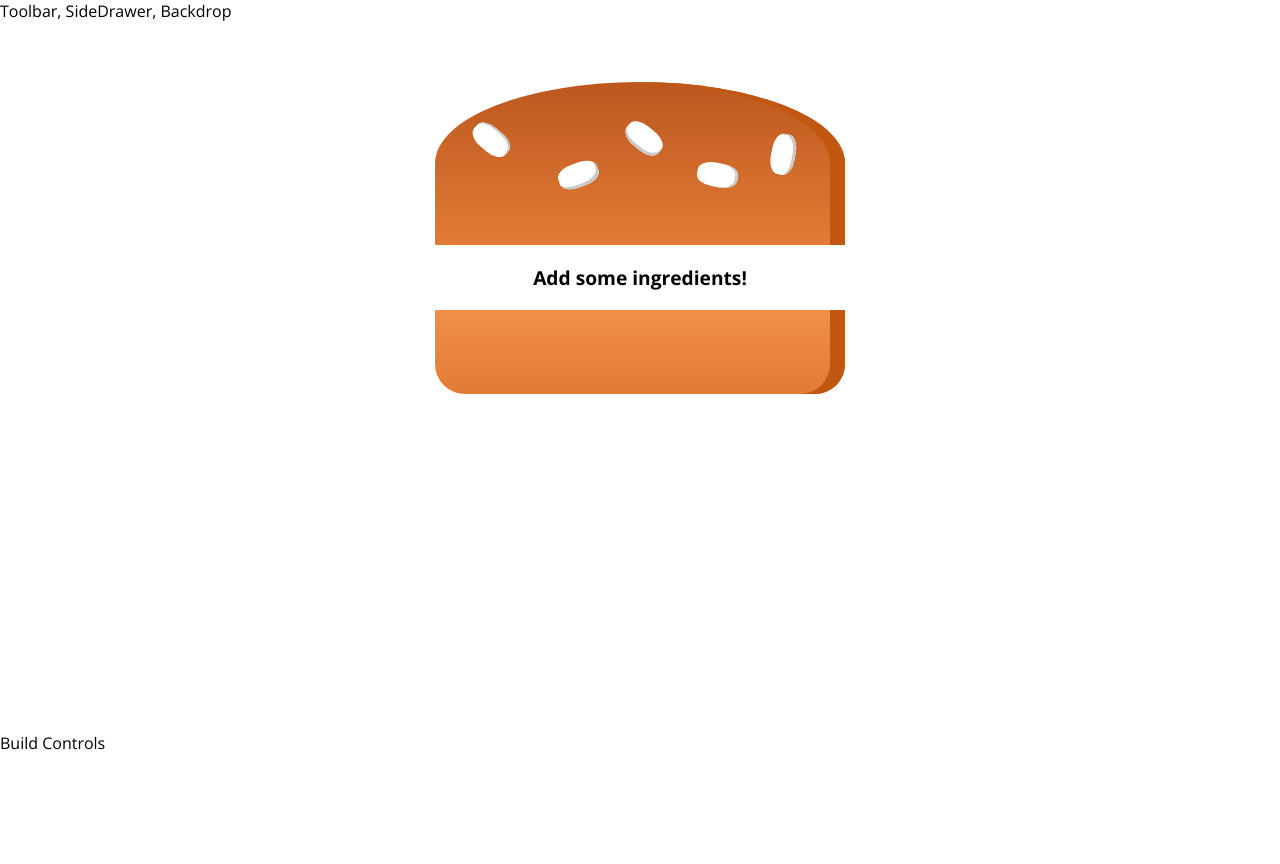
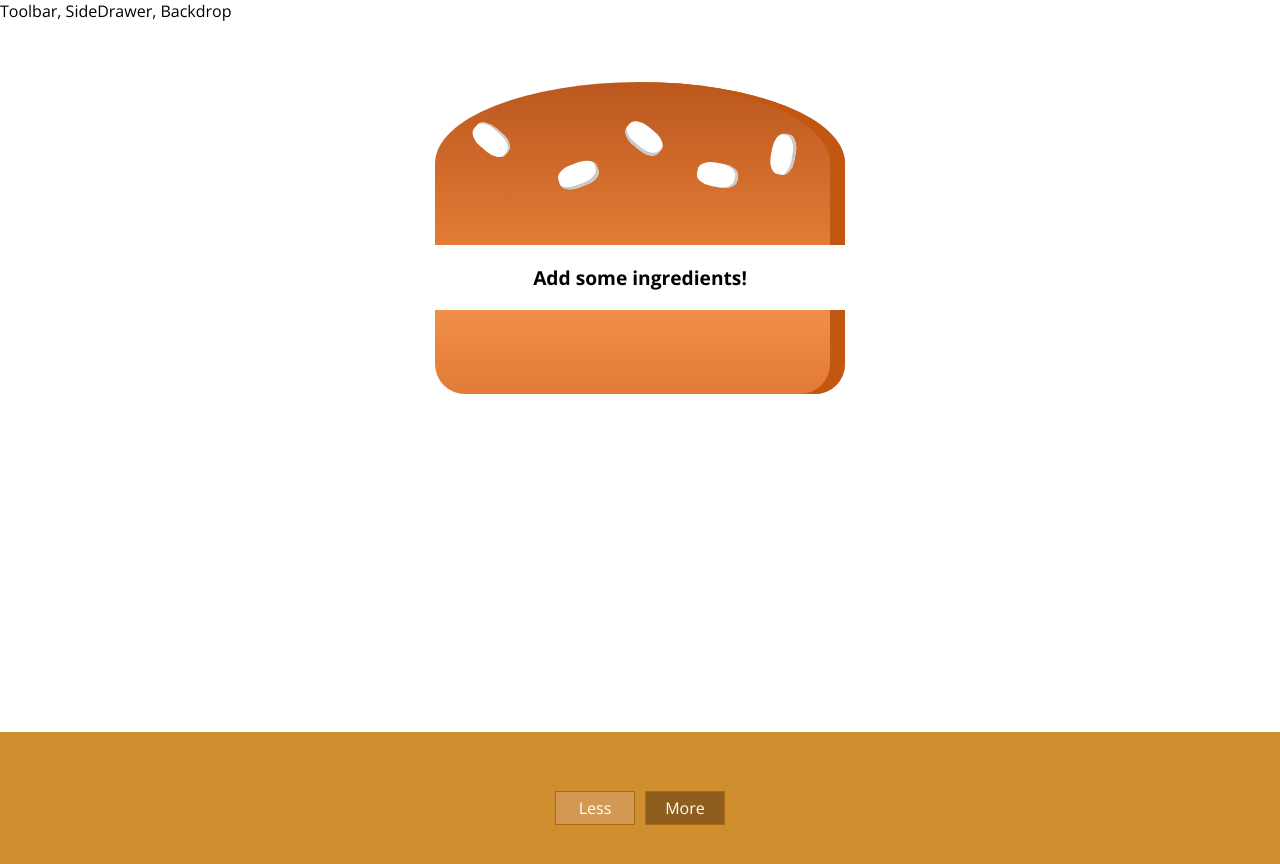
Before and after one commit to youssef-md/The-Burger-Builder, a React app: page / in a window 1280 px wide. Shown: the top 864 px of the page. Before the commit the page ends 800 px from the top, so only its background shows below. Built offline with nearby package versions, Linux system fonts and the light colour scheme.

Commit message:
BuildControl component and using BuildControls into BurgerBuilder

```diff
--- /dev/null
+++ b/src/components/Burger/BuildControls/BuildControl/BuildControl.css
@@ -0,0 +1,56 @@
+.BuildControl {
+  display: flex;
+  justify-content: space-between;
+  align-items: center;
+  margin: 5px 0;
+}
+
+.BuildControl button {
+  display: block;
+  font: inherit;
+  padding: 5px;
+  margin: 0 5px;
+  width: 80px;
+  border: 1px solid #AA6817;
+  cursor: pointer;
+  outline: none;
+}
+
+.BuildControl button:disabled {
+  background-color: #AC9980;
+  border: 1px solid #7E7365;
+  color: #ccc;
+  cursor: default;
+}
+
+.BuildControl button:hover:disabled {
+  background-color: #AC9980;
+  color: #ccc;
+  cursor: not-allowed;
+}
+
+.Label {
+  padding: 10px;
+  font-weight: bold;
+  width: 80px;
+}
+
+.BuildControl .Less {
+  background-color: #D39952;
+  color: white;
+}
+
+.BuildControl .More {
+  background-color: #8F5E1E;
+  color: white;
+}
+
+.BuildControl .Less:hover, .BuildControl .Less:active {
+  background-color: #DAA972;
+  color: white;
+}
+
+.BuildControl .More:hover,.BuildControl .More:active {
+  background-color: #99703F;
+  color: white;
+}
--- /dev/null
+++ b/src/components/Burger/BuildControls/BuildControl/BuildControl.js
@@ -0,0 +1,12 @@
+import React from 'react'
+import styles from './BuildControl.css'
+
+const BuildControl = (props) => (
+  <div className = { styles.BuildControl }>
+    <h1 className = { styles.label }>{ props.label }</h1>
+    <button className = { styles.Less }>Less</button>
+    <button className = { styles.More }>More</button>
+  </div>
+)
+
+export default BuildControl
--- a/src/components/Burger/BuildControls/BuildControls.css
+++ b/src/components/Burger/BuildControls/BuildControls.css
@@ -3,5 +3,6 @@
   background-color: #CF8F2E;
   display: flex;
   flex-flow: column;
-
+  align-items: center;
+  padding: 50px 0px;
 }
--- a/src/components/Burger/BuildControls/BuildControls.js
+++ b/src/components/Burger/BuildControls/BuildControls.js
@@ -1,8 +1,10 @@
 import React from 'react'
+import styles from './BuildControls.css'
+import BuildControl from './BuildControl/BuildControl'
 
 const BuildControls = (props) => (
-  <div>
-
+  <div className = { styles.BuildControls }>
+    <BuildControl />
   </div>
 )
 
--- a/src/containers/BurgerBuilder/BurgerBuilder.js
+++ b/src/containers/BurgerBuilder/BurgerBuilder.js
@@ -1,6 +1,7 @@
 import React,{ Component } from 'react'
 import Aux from '../../hoc/Aux'
 import Burger from '../../components/Burger/Burger'
+import BuildControls from '../../components/Burger/BuildControls/BuildControls'
 
 class BurgerBuilder extends Component {
 
@@ -17,7 +18,7 @@ class BurgerBuilder extends Component {
     return (
       <Aux>
         <Burger ingredients = { this.state.ingredients }/>
-        <div>Build Controls</div>
+        <BuildControls />
       </Aux>
     )
   }
```
